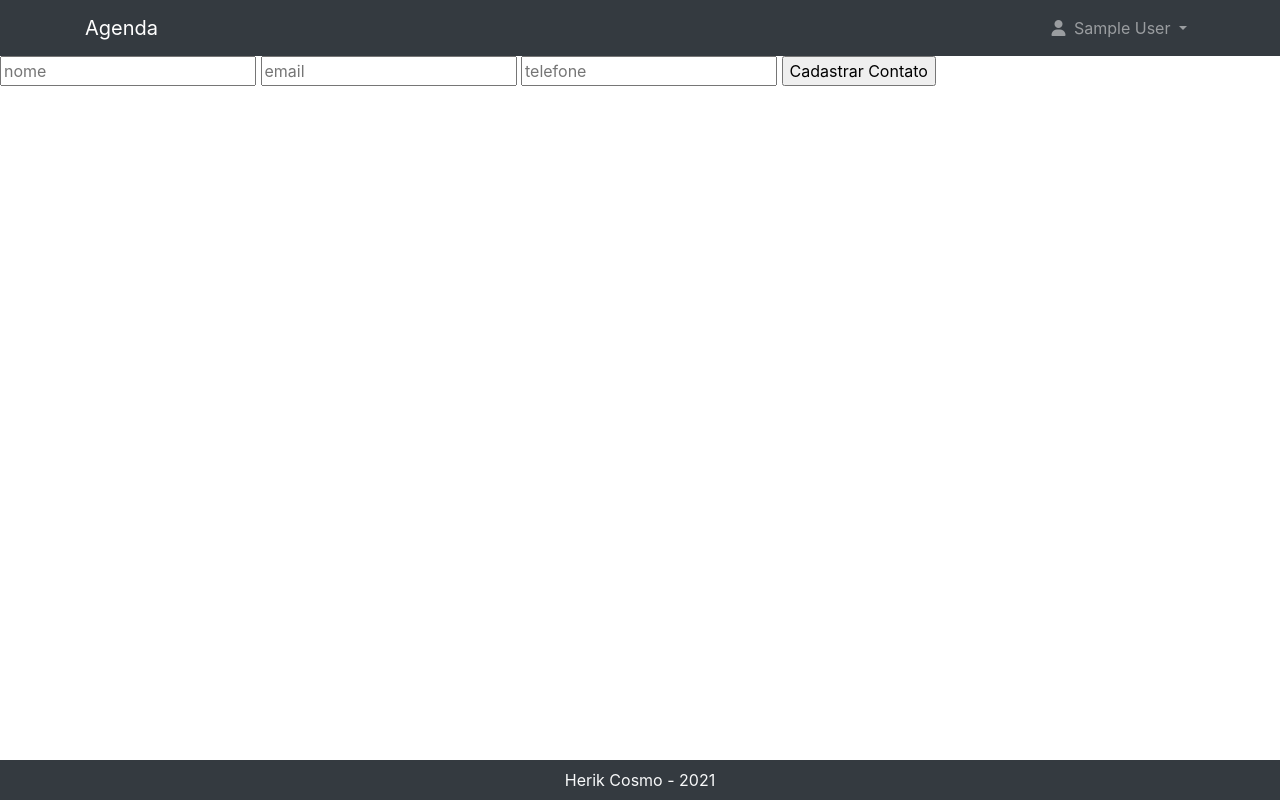
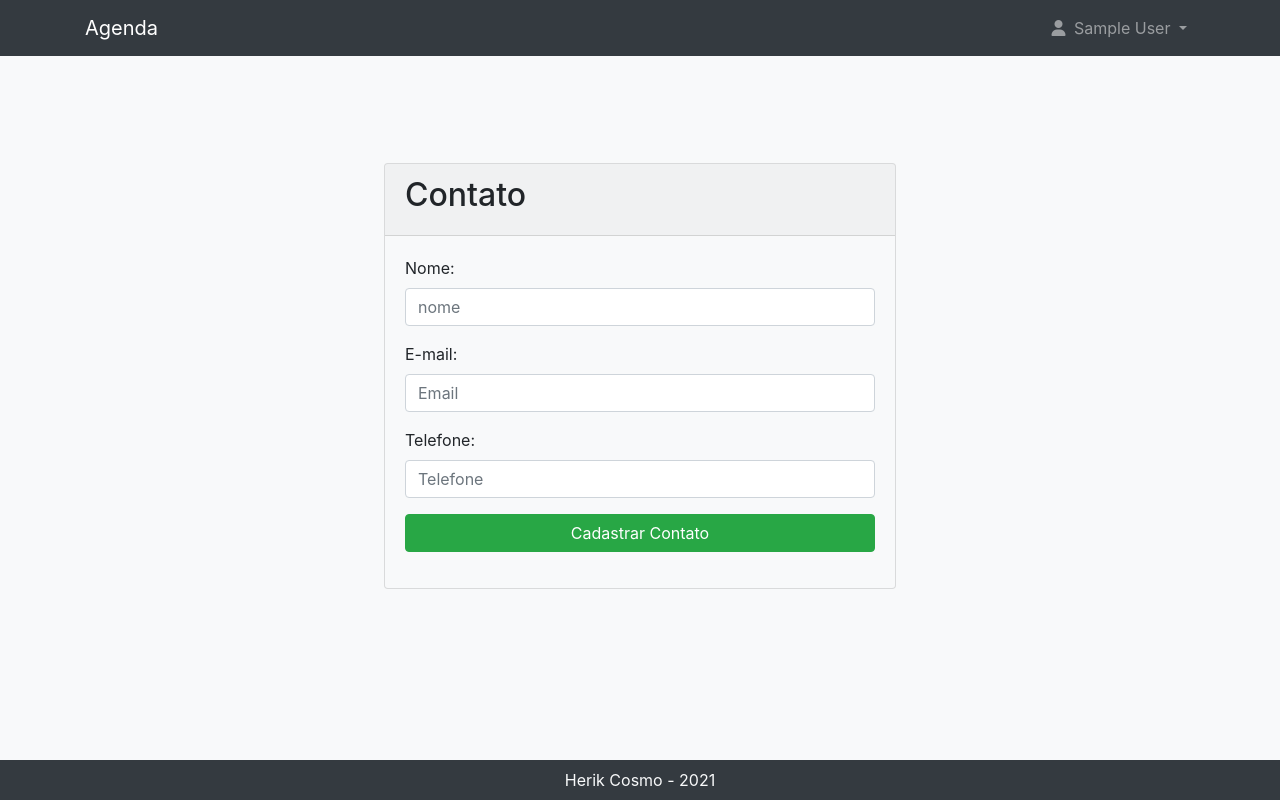
Before and after one commit to HerikCosmo/contatos-agenda, a PHP site: page /contato.php in a window 1280 px wide. Run offline with PHP 8.4, Linux system fonts and the light colour scheme; the visitor is signed in with stand-in values (Sample User, id 1); some libraries are stand-ins or nearby versions.

Commit message:
telas finalizadas e bd

```diff
--- a/contato.php
+++ b/contato.php
@@ -15,15 +15,35 @@
     include_once "header.php";
     include_once "header_principal.php";
 ?>
-    <form action="<?php echo $action ?>" method="post">
-        <?php if(isset($_GET['id'])) { ?>
-        <input type="hidden" name="id" value="<?php echo $_GET['id'] ?>">
-        <?php } ?>
-        <input type="text" name='nome' placeholder='nome' value="<?php echo $contato['nome'] ?? '' ?>">
-        <input type="email" name='email' placeholder='email' value="<?php echo $contato['email'] ?? '' ?>">
-        <input type="tel" name='telefone' placeholder='telefone' value="<?php echo $contato['telefone'] ?? '' ?>">
-        <input type="submit" value="<?php echo $submit ?>">
-    </form>
+<div class="container d-flex justify-content-center align-items-center" style="height: 80%">
+    <div class="card bg-light" style="min-width: 40vw">
+        <div class="card-header"><h2>Contato</h2></div>
+        <div class="card-body">
+            <form action="<?php echo $action ?>" method="post">
+                <?php if(isset($_GET['id'])) { ?>
+                    <input type="hidden" name="id" value="<?php echo $_GET['id'] ?>">
+                <?php } ?>
+                <div class="form-group">
+                    <label for="nome">Nome: </label>
+                    <input type="text" name='nome' class="form-control" placeholder='nome' value="<?php echo $contato['nome'] ?? '' ?>">
+                </div>
+                <div class="form-group">
+                    <label for="email">E-mail:</label>
+                    <input type="email" name='email' class="form-control" placeholder='Email' value="<?php echo $contato['email'] ?? '' ?>">
+                </div>
+                <div class="form-group">
+                    <label for="telefone">Telefone:</label>
+                    <input type="tel" name='telefone' class="form-control" placeholder='Telefone' value="<?php echo $contato['telefone'] ?? '' ?>">
+                </div>
+                <div class="form-group">
+                    <input type="submit" class="btn btn-success btn-block" value="<?php echo $submit ?>">
+                </div>
+            </form>
+        </div>
+
+    </div>
+</div>
+
 </body>
 </html>
 <?php include_once "footer.php";
--- a/header.php
+++ b/header.php
@@ -8,4 +8,4 @@
     <link rel="stylesheet" href="http://maxcdn.bootstrapcdn.com/font-awesome/latest/css/font-awesome.min.css">
     <title><?php echo isset($title) ? $title : 'Agenda' ?></title>
 </head>
-<body style="height: 100vh">
+<body style="height: 100vh" class="bg-light">
--- a/login.php
+++ b/login.php
@@ -17,12 +17,11 @@
                             <label for="senha">Senha: </label>
                             <input type="password" name='senha' id="senha" class="form-control">
                         </div>
-                            <input type="submit" value="Enviar" class="btn btn-primary">
+                            <input type="submit" value="Enviar" class="btn btn-dark">
                     </form>
                     <a class="card-link" href="cadastro_usuario.php">Ainda não tem uma conta? Cadastre-se</a>
                 </div>
             </div>
         </div>
     </main>
-</body>
-</html>
+    <?php include_once "footer.php";
```
Also changed, not shown: agenda_contatos.sql (added, +98 -0 lines), cadastro_usuario.php (+31 -10 lines).
